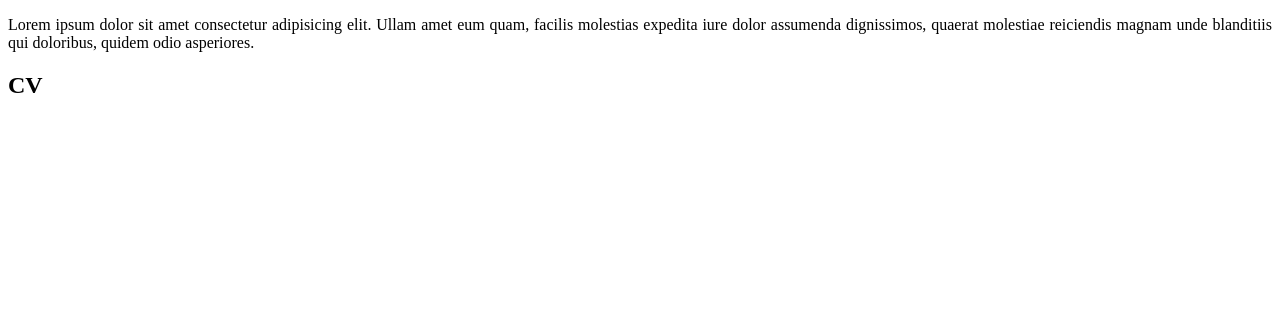
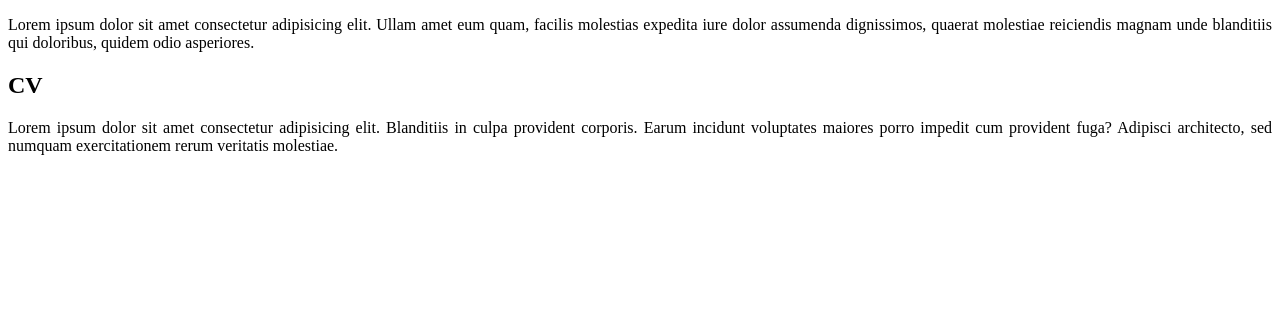
Before and after one commit to pape-dev/site-git, a plain HTML site: page index.html in a window 1280 px wide. Shown: the top 319 px of the page. Drawn offline with Linux system fonts and the light colour scheme.

Commit message:
ajout du fichier index.html

```diff
--- a/index.html
+++ b/index.html
@@ -18,5 +18,9 @@
     <h2>
         CV
     </h2>
+
+    <p>
+        Lorem ipsum dolor sit amet consectetur adipisicing elit. Blanditiis in culpa provident corporis. Earum incidunt voluptates maiores porro impedit cum provident fuga? Adipisci architecto, sed numquam exercitationem rerum veritatis molestiae.
+    </p>
 </body>
 </html>
```
